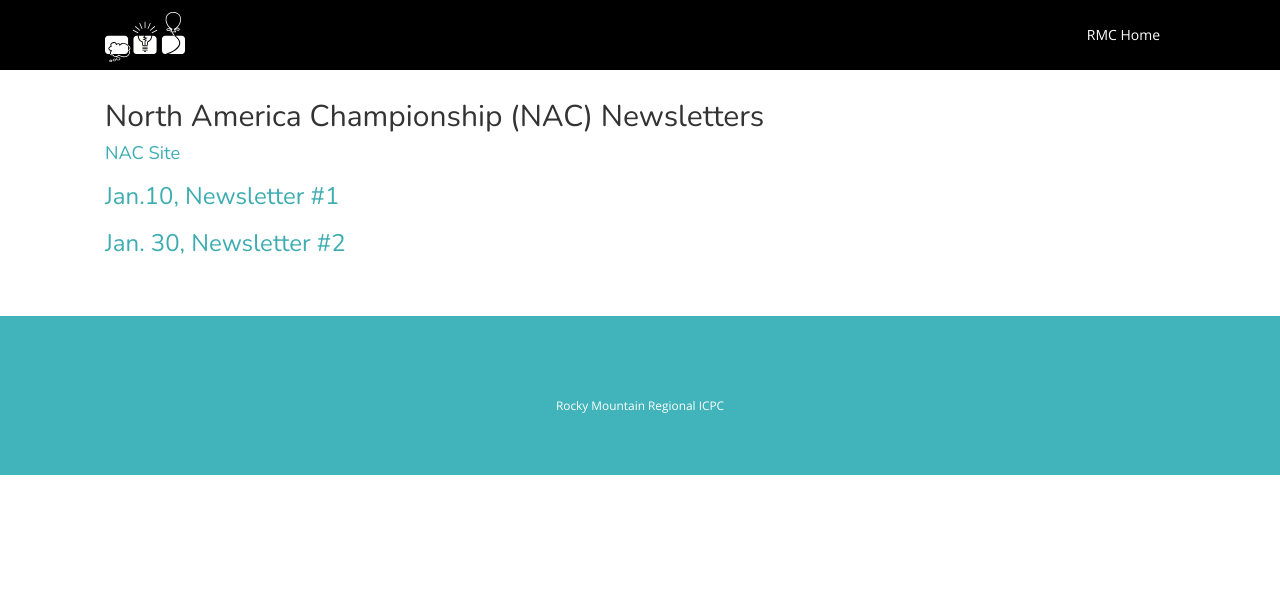
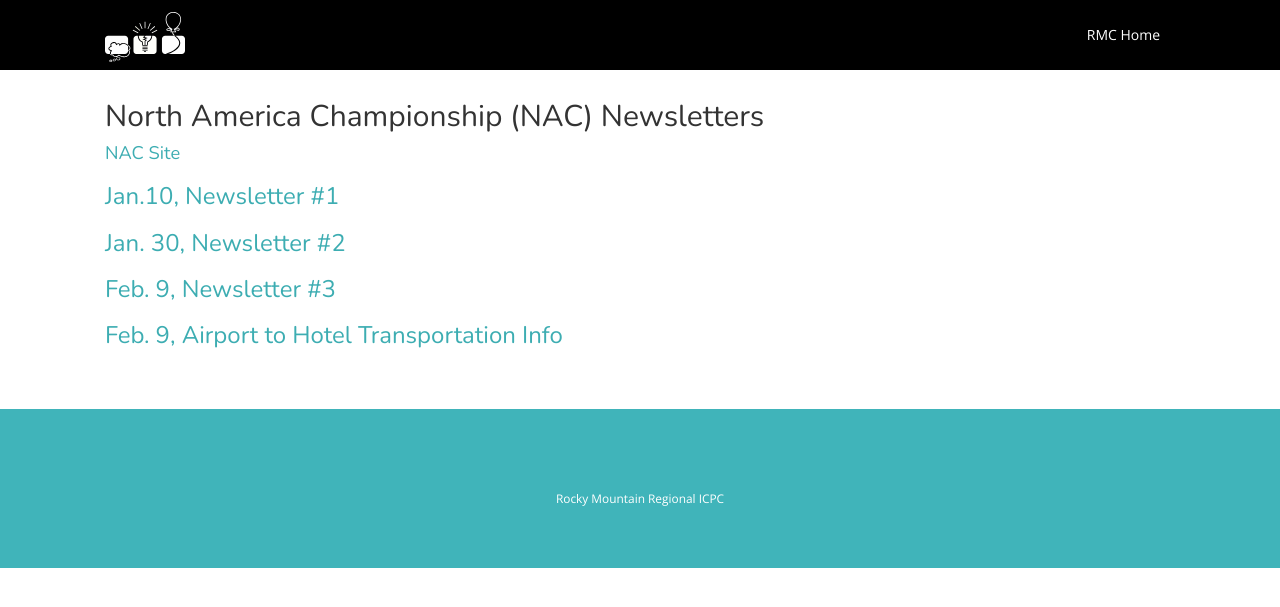
Before and after one commit to icpc/na-rocky-mountain-web, a Jekyll site: the page built from docs/nac_news.md, in a window 1280 px wide. Shown: the top 607 px of the page. Built offline with Jekyll 4.4.1, drawn with Linux system fonts in a browser that asks for light colours; nearby versions of some CDN libraries.

Commit message:
added newsletter 3 and transportation info

```diff
--- a/docs/nac_news.md
+++ b/docs/nac_news.md
@@ -7,4 +7,9 @@ title: NAC Newsletters
 #### [NAC Site](http://nac.icpc.global)
 
 ### [Jan.10, Newsletter #1](/nac/Jan10-Letter1.pdf)
+
 ### [Jan. 30, Newsletter #2](/nac/Jan30-Letter2.pdf)
+
+### [Feb. 9, Newsletter #3](/nac/Feb9-Letter3.pdf)
+
+### [Feb. 9, Airport to Hotel Transportation Info](/nac/AirportToHotelTransportation.pdf)
```
Also changed, not shown: 2 other files.
